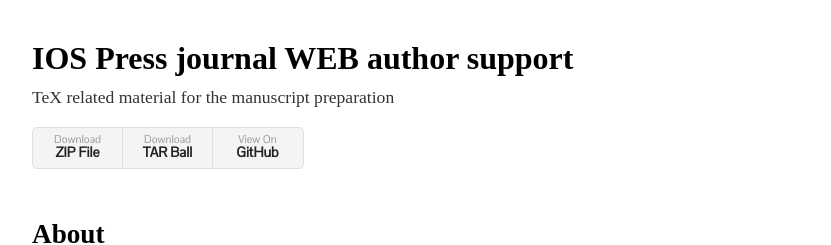
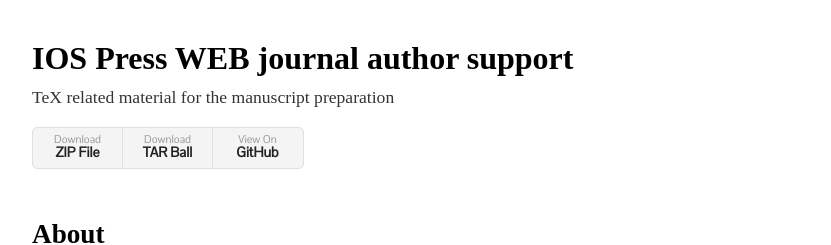
Before and after one commit to vtex-soft/texsupport.iospress-web, a Jekyll site: the page built from README.md, in a window 1280 px wide. Shown: the top 245 px of the page, without its empty margins (224-1055 px from the left). Built offline with Jekyll 4.4.1, drawn with Linux system fonts in a browser that asks for light colours; some web fonts are replaced; our own code applies the rules of GitHub Pages for plain Markdown files.

```diff
--- a/_config.yml
+++ b/_config.yml
@@ -1,3 +1,3 @@
-title: IOS Press journal WEB author support
+title: IOS Press WEB journal author support
 description: TeX related material for the manuscript preparation
 show_downloads: true
```
